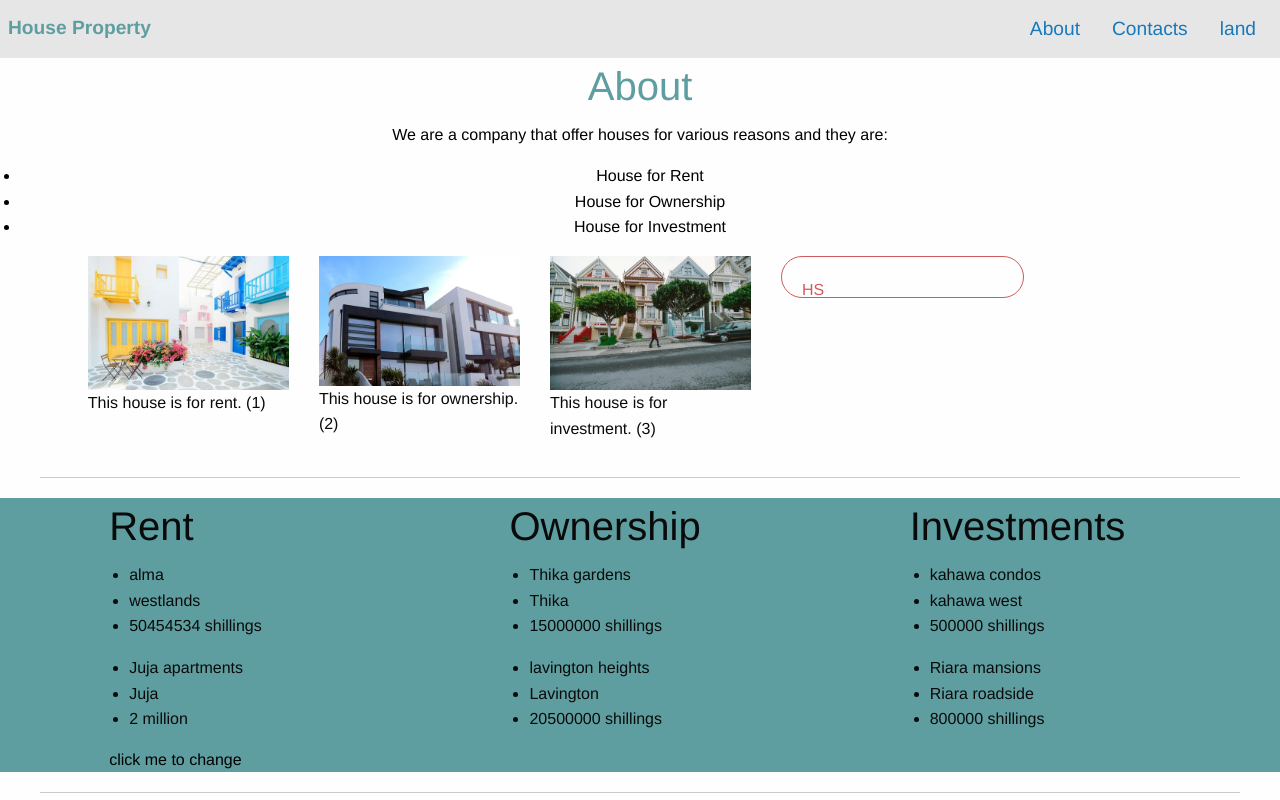
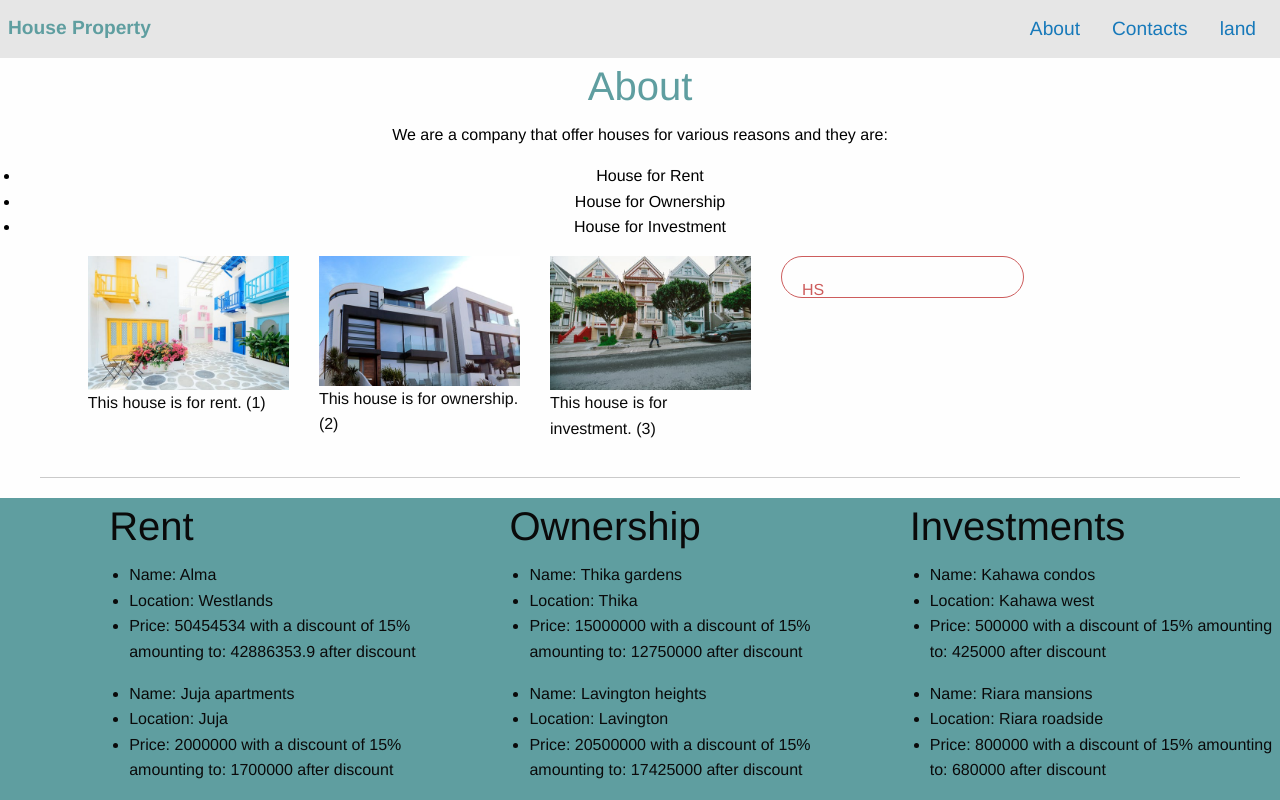
Before and after one commit to caroltheuri/vuejsapp, a Vue app: page / in a window 1280 px wide. Shown: the top 800 px of the page. Built offline with nearby package versions, Linux system fonts and the light colour scheme.

Commit message:
adding getters to add functionality to my array

```diff
--- a/src/components/category.vue
+++ b/src/components/category.vue
@@ -6,7 +6,7 @@
                 <div class="large-1 cell"></div>
                 <div class="auto cell">
                     <h2>Rent</h2>
-                    <ul v-for="house in rentHouses "  v-bind:key="rentHouses.length">
+                    <ul v-for="house in rentDiscounts "  v-bind:key="rentHouses.length">
                         <li>{{ house.name }}</li>
                         <li>{{ house.location}}</li>
                         <li>{{ house.Price }}</li>
@@ -16,7 +16,7 @@
                 </div>
                 <div class="auto cell">
                     <h2>Ownership</h2>
-                    <ul v-for="house in ownHouses " v-bind:key="ownHouses.length">
+                    <ul v-for="house in ownDiscounts " v-bind:key="ownHouses.length">
                         <li>{{ house.name }}</li>
                         <li>{{ house.location}}</li>
                         <li>{{ house.Price }}</li>
@@ -24,7 +24,7 @@
                 </div>
                 <div class="auto cell">
                     <h2>Investments</h2>
-                    <ul v-for="house in investHouses " v-bind:key="ownHouses.length">
+                    <ul v-for="house in investDiscounts " v-bind:key="ownHouses.length">
                         <li>{{ house.name }}</li>
                         <li>{{ house.location}}</li>
                         <li>{{ house.Price }}</li>
@@ -46,7 +46,17 @@
             },
             investHouses(){
                 return this.$store.state.investHouses
+            },
+            rentDiscounts(){
+                return this.$store.getters.rentDiscounts
+            },
+            ownDiscounts(){
+                return this.$store.getters.ownDiscounts
+            },
+            investDiscounts(){
+                return this.$store.getters.investDiscounts
             }
+
         },
         name: 'category',
         data (){
--- a/src/store.js
+++ b/src/store.js
@@ -6,14 +6,14 @@ export const store = new Vuex.Store({
     state: {
         rentHouses: [
             {
-                name: 'alma',
-                location: 'westlands',
-                Price:'50454534 shillings'
+                name: 'Alma',
+                location: 'Westlands',
+                Price:50454534
             },
             {
                 name: 'Juja apartments',
                 location: 'Juja',
-                Price:'2 million'
+                Price:2000000
             }
         ],
 
@@ -21,26 +21,67 @@ export const store = new Vuex.Store({
             {
                 name:'Thika gardens',
                 location:'Thika ',
-                Price:'15000000 shillings'
+                Price:15000000
             },
             {
-                name:'lavington heights',
+                name:'Lavington heights',
                 location:'Lavington',
-                Price:'20500000 shillings'
+                Price:20500000
             },
         ],
 
         investHouses: [
             {
-                name:'kahawa condos',
-                location:'kahawa west',
-                Price:'500000 shillings'
+                name:'Kahawa condos',
+                location:'Kahawa west',
+                Price:500000
             },
             {
                 name:'Riara mansions',
                 location:'Riara roadside',
-                Price:'800000 shillings'
+                Price:800000
             },
         ],
+    },
+    //getters object add functionalities to the object
+    getters:{
+        rentDiscounts:state =>{
+            var rentDiscounts =state.rentHouses.map(house =>{
+             return{
+                 name:`Name: ${house.name}`,
+                 location:`Location: ${house.location}`,
+                 Price:`Price: ${house.Price} with a discount of 15% amounting to: ${house.Price*0.85} after discount`,
+             }
+
+         });
+   return rentDiscounts;
+
+        },
+        ownDiscounts:state =>{
+            var ownDiscounts =state.ownHouses.map(house =>{
+                return{
+                    name:`Name: ${house.name}`,
+                    location:`Location: ${house.location}`,
+                    Price:`Price: ${house.Price} with a discount of 15% amounting to: ${house.Price*0.85} after discount`,
+                }
+
+            });
+            return ownDiscounts;
+
+        },
+        investDiscounts:state =>{
+            var investDiscounts =state.investHouses.map(house =>{
+                return{
+                    name:`Name: ${house.name}`,
+                    location:`Location: ${house.location}`,
+                    Price:`Price: ${house.Price} with a discount of 15% amounting to: ${house.Price*0.85} after discount`,
+                }
+
+            });
+            return investDiscounts;
+
+        }
     }
+//
+
 });
```
